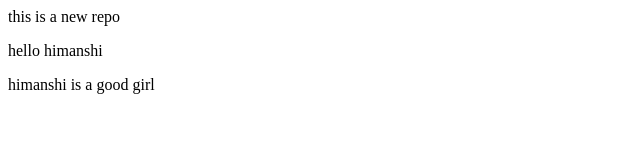
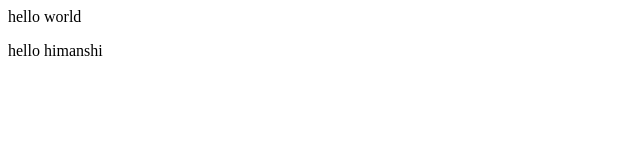
Before and after one commit to himanshisonkusale/LocalRepo, a plain HTML site: page index.html in a window 1280 px wide. Shown: the whole page, without its empty margins (0-640 px from the left). Drawn offline with Linux system fonts and the light colour scheme.

Commit message:
new changes feature

```diff
--- a/index.html
+++ b/index.html
@@ -1,3 +1,2 @@
-<p>this is a new repo</p>
+<p>hello world</p>
 <p>hello himanshi</p>
-<p>himanshi is a good girl</p>
```
